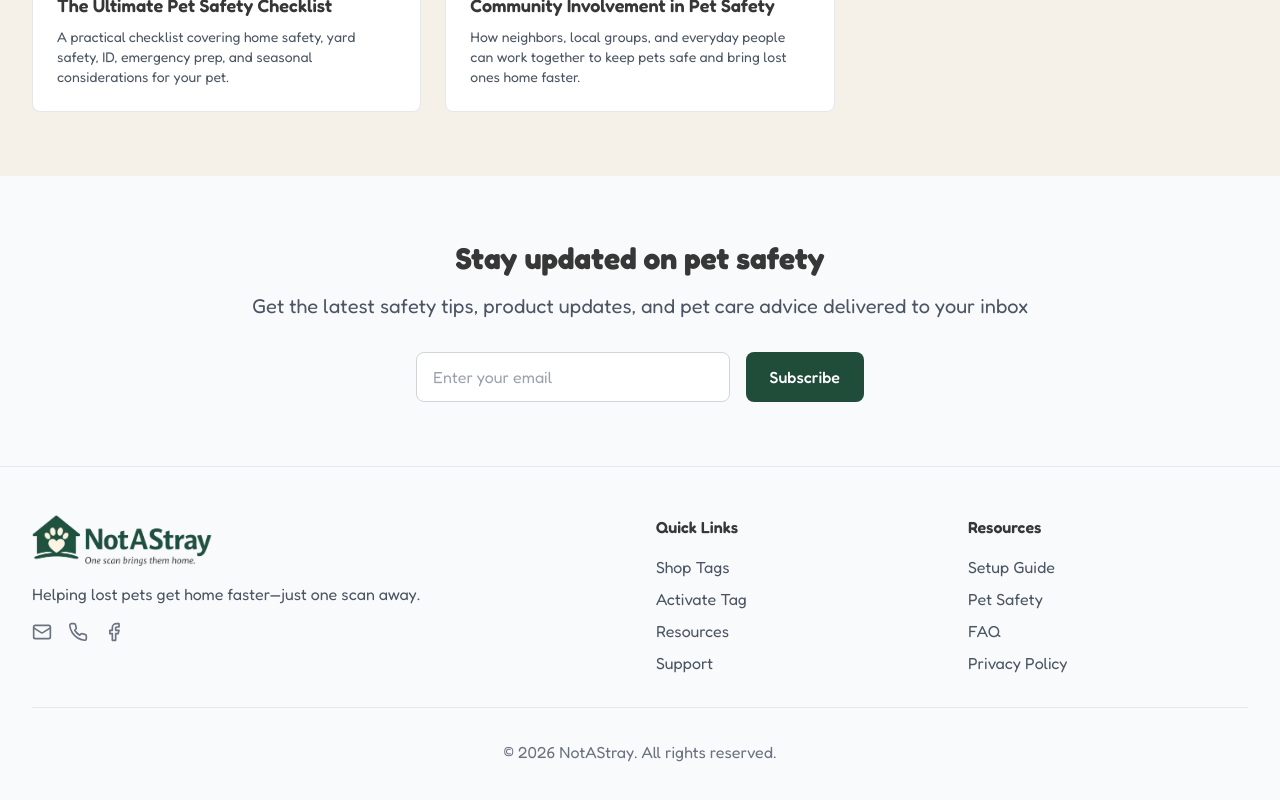
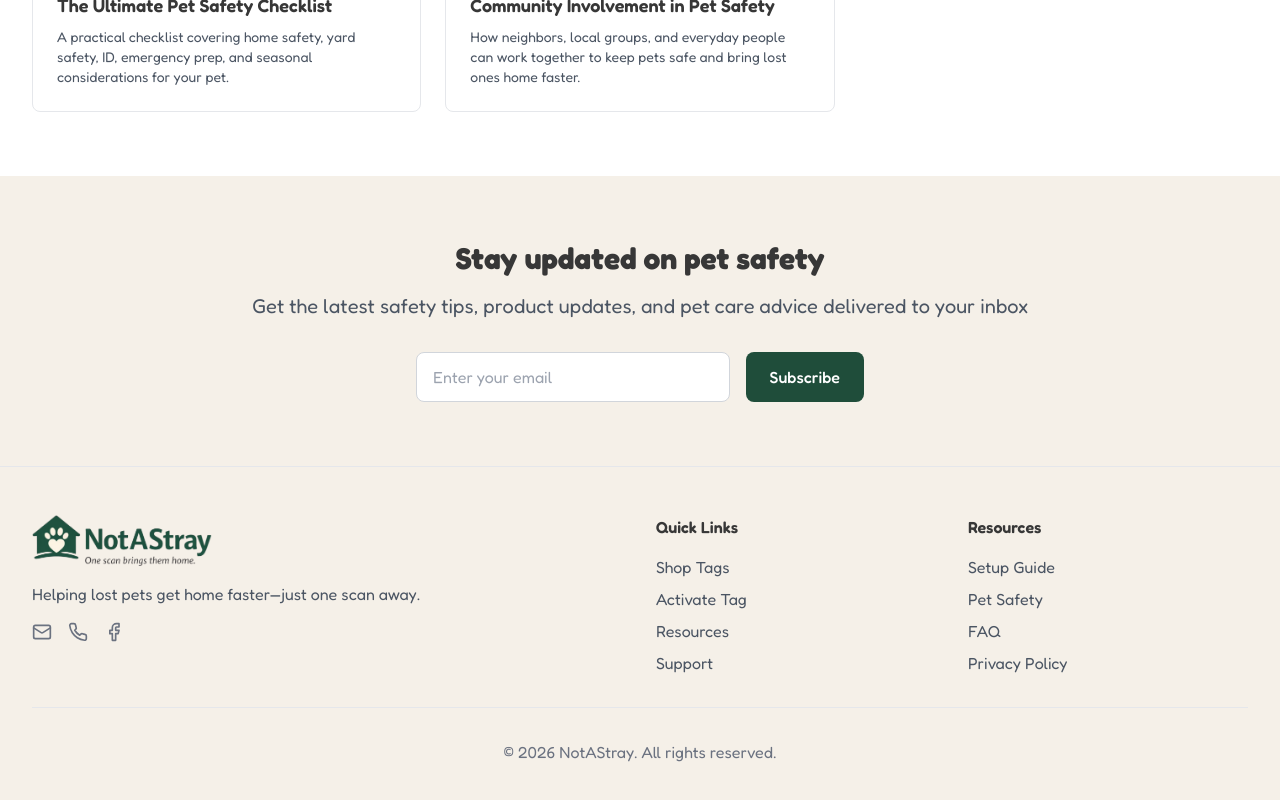
Before and after one commit to jigrullon/notastray, a Next.js app: page /resources in a window 1280 px wide. Shown: the part 1938-2738 px from the top of the page. Built offline with nearby package versions, Linux system fonts and the light colour scheme; no server answers.

Commit message:
light mode improvements to color palette

```diff
--- a/app/globals.css
+++ b/app/globals.css
@@ -10,7 +10,7 @@
   }
 
   body {
-    @apply bg-brand-cream text-gray-900 dark:bg-gray-900 dark:text-gray-100 font-sans;
+    @apply bg-white text-gray-900 dark:bg-gray-900 dark:text-gray-100 font-sans;
   }
 }
 
--- a/app/lookup/page.tsx
+++ b/app/lookup/page.tsx
@@ -85,7 +85,7 @@ export default function LookupPage() {
   return (
     <div className="bg-transparent">
       {/* Header */}
-      <section className="bg-gradient-to-b from-gray-50 to-brand-cream dark:from-gray-900 dark:to-gray-800 py-8">
+      <section className="bg-brand-cream dark:bg-gray-800 py-8">
         <div className="max-w-7xl mx-auto px-4 sm:px-6 lg:px-8">
           <div className="mb-4">
             <Link
--- a/app/page.tsx
+++ b/app/page.tsx
@@ -5,7 +5,7 @@ export default function HomePage() {
   return (
     <div className="bg-transparent">
       {/* Hero Section */}
-      <section className="relative overflow-hidden bg-gradient-to-b from-gray-50 to-brand-cream dark:from-gray-900 dark:to-gray-800">
+      <section className="relative overflow-hidden bg-brand-cream dark:bg-gray-800">
         <div className="max-w-7xl mx-auto px-4 sm:px-6 lg:px-8 py-20 lg:py-32">
           <div className="text-center">
             <h1 className="text-4xl sm:text-6xl font-bold text-gray-900 dark:text-gray-100 mb-6">
@@ -76,7 +76,7 @@ export default function HomePage() {
       </section>
 
       {/* How It Works */}
-      <section className="py-20 bg-gray-50 dark:bg-gray-900">
+      <section className="py-20 bg-brand-cream dark:bg-gray-900">
         <div className="max-w-7xl mx-auto px-4 sm:px-6 lg:px-8">
           <div className="text-center mb-16">
             <h2 className="text-3xl font-bold text-gray-900 dark:text-gray-100 mb-4">
--- a/app/resources/page.tsx
+++ b/app/resources/page.tsx
@@ -30,7 +30,7 @@ export default function ResourcesPage() {
   return (
     <div className="bg-transparent">
       {/* Hero Section */}
-      <section className="bg-gradient-to-b from-gray-50 to-brand-cream dark:from-gray-900 dark:to-gray-800 py-16">
+      <section className="bg-brand-cream dark:bg-gray-800 py-16">
         <div className="max-w-7xl mx-auto px-4 sm:px-6 lg:px-8">
           <div className="mb-6">
             <Link
@@ -159,7 +159,7 @@ export default function ResourcesPage() {
       </section>
 
       {/* Newsletter Signup */}
-      <section className="py-16 bg-gray-50 dark:bg-gray-900">
+      <section className="py-16 bg-brand-cream dark:bg-gray-900">
         <div className="max-w-4xl mx-auto text-center px-4 sm:px-6 lg:px-8">
           <h2 className="text-3xl font-bold text-gray-900 dark:text-gray-100 mb-4">
             Stay updated on pet safety
--- a/app/shop/page.tsx
+++ b/app/shop/page.tsx
@@ -34,7 +34,7 @@ export default function ShopPage() {
   return (
     <div className="bg-transparent">
       {/* Back Button & Header */}
-      <section className="bg-gradient-to-b from-gray-50 to-brand-cream dark:from-gray-900 dark:to-gray-800 py-8">
+      <section className="bg-brand-cream dark:bg-gray-800 py-8">
         <div className="max-w-7xl mx-auto px-4 sm:px-6 lg:px-8">
           <div className="mb-4">
             <Link
@@ -155,7 +155,7 @@ export default function ShopPage() {
       </section>
 
       {/* Why Choose NotAStray Section */}
-      <section className="py-16 bg-gray-50 dark:bg-gray-900">
+      <section className="py-16 bg-brand-cream dark:bg-gray-900">
         <div className="max-w-7xl mx-auto px-4 sm:px-6 lg:px-8">
           <div className="text-center mb-12">
             <h2 className="text-3xl font-bold text-gray-900 dark:text-gray-100 mb-4">
--- a/components/Footer.tsx
+++ b/components/Footer.tsx
@@ -4,7 +4,7 @@ import { Mail, Phone, Facebook } from 'lucide-react'
 
 export default function Footer() {
   return (
-    <footer className="bg-gray-50 dark:bg-gray-900 border-t border-gray-200 dark:border-gray-700">
+    <footer className="bg-brand-cream dark:bg-gray-900 border-t border-gray-200 dark:border-gray-700">
       <div className="max-w-7xl mx-auto px-4 sm:px-6 lg:px-8 py-12">
         <div className="grid grid-cols-1 md:grid-cols-4 gap-8">
           {/* Company Info */}
```
